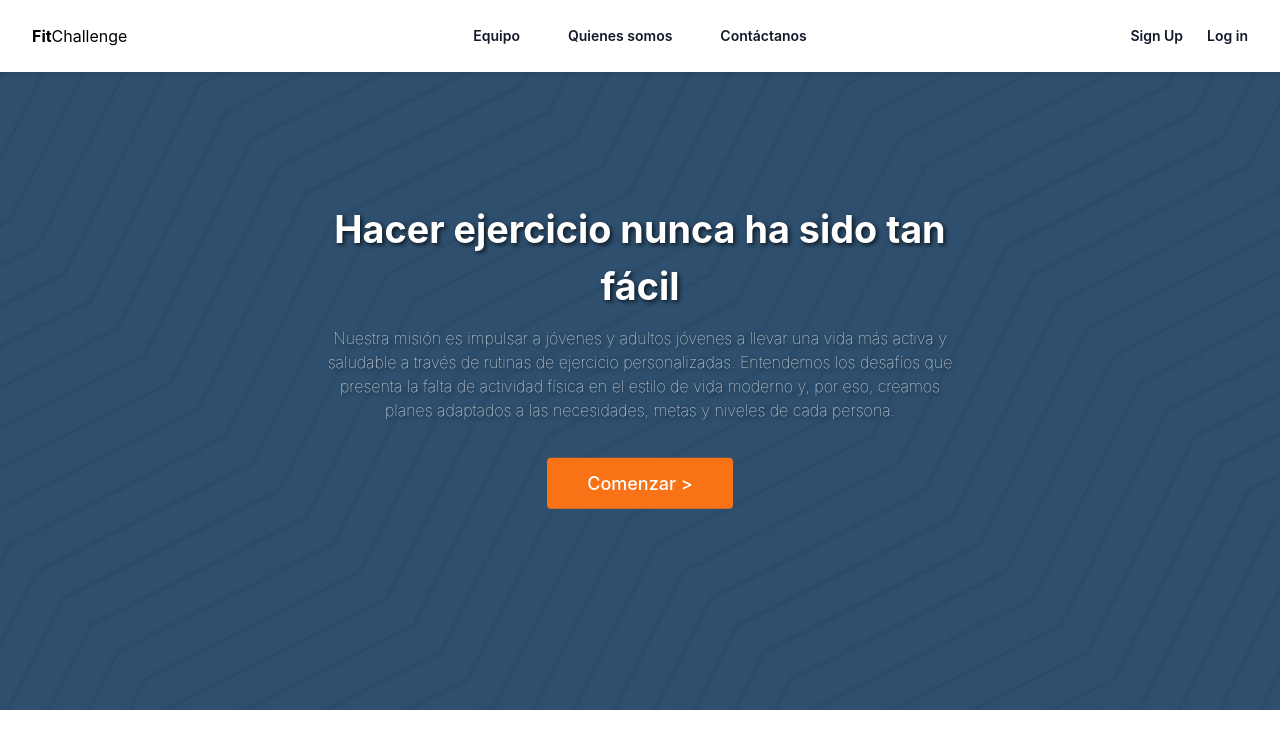
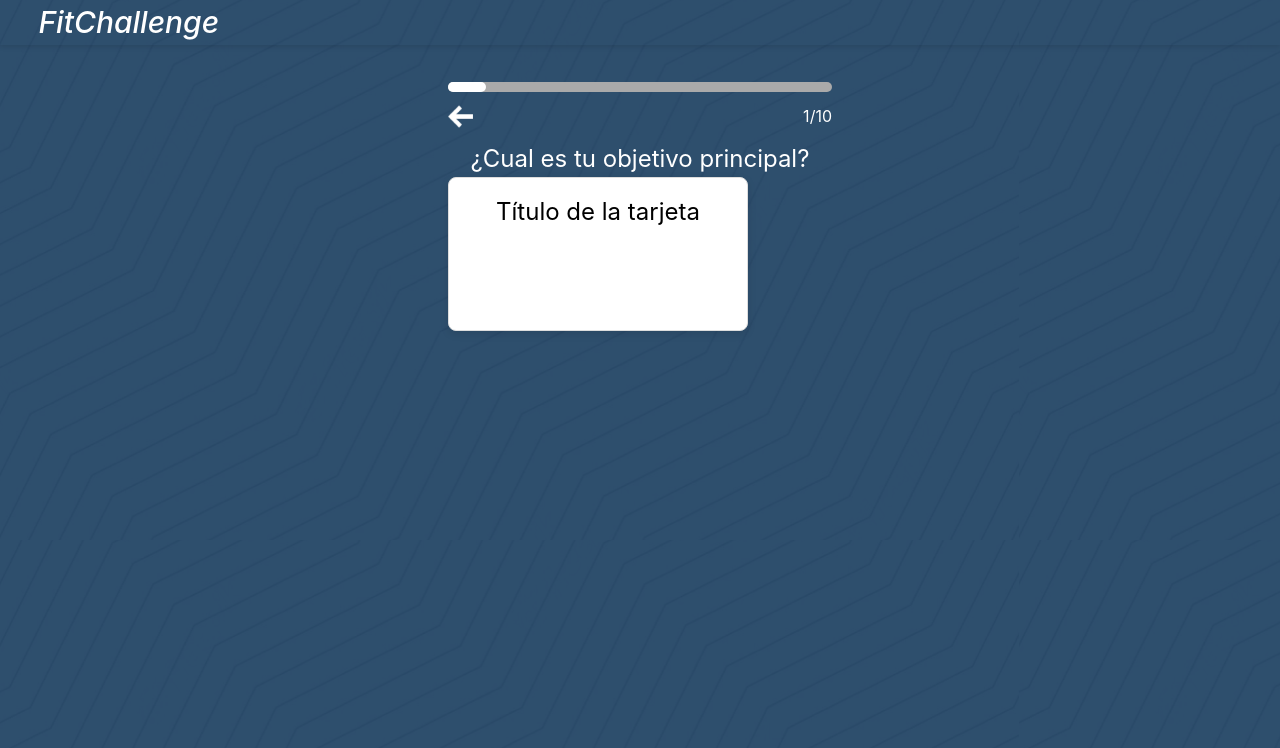
Before and after one commit to OlirahetaX/FitChallenge, a React (Create React App) app: page /UserData in a window 1280 px wide. Before the commit this address led to /. Shown: the top 748 px of the page. Built offline with nearby package versions, Linux system fonts and the light colour scheme; no server answers.

Commit message:
Initial implementation of user data collection window

```diff
--- a/src/App.js
+++ b/src/App.js
@@ -4,6 +4,7 @@ import "./App.css";
 import { auth } from "./Components/Firebase/firebaseConfig"
 import Landing from "./Components/Landing/Landing";
 import Home from "./Components/Home/Home";
+import UserData from "./Components/UserData/UserData";
 
 function App() {
 
@@ -28,6 +29,7 @@ function App() {
             <Route path="*" element={<Navigate replace to={"/"} />} />
           </Route>
           <Route path="Home" element={<Home/>} />
+          <Route path="UserData" element={<UserData/>} />
           {/* <Route path="SignUp" element={<Signup />} /> */}
         </Routes>
       </BrowserRouter>
--- a/src/Components/Landing/Landing.js
+++ b/src/Components/Landing/Landing.js
@@ -4,7 +4,7 @@ import LoginModal from "../Login/LoginModal";
 import SignupModal from "../SignUp/SignupModal";
 import backgroundPic from "../../assets/background-pic.png";
 
-function Landing() {
+const Landing = () => {
   const [isLoginOpen, setIsLoginOpen] = useState(false);
   const [isSignupOpen, setIsSignupOpen] = useState(false);
 
--- a/src/Components/SignUp/SignupModal.js
+++ b/src/Components/SignUp/SignupModal.js
@@ -1,7 +1,10 @@
 import React, { useState } from "react";
+
 import "./SignupModal.css"; // Asegúrate de que tienes el archivo de estilos
+import { useNavigate } from "react-router-dom";
 
 const SignupModal = ({ isOpen, onClose }) => {
+  const navigate = useNavigate()
   const [formData, setFormData] = useState({
     email: "",
     password: "",
@@ -71,9 +74,8 @@ const SignupModal = ({ isOpen, onClose }) => {
         if (response.ok) {
           const data = await response.json();
           console.log(data); // Aquí puedes hacer algo con la respuesta si es necesario
-          alert("Usuario Creado con exito")
           limpiarForm();
-          // Aquí podrías redirigir al usuario o mostrar un mensaje de éxito
+          navigate("/UserData")
         } else {
           const errorData = await response.json();
           console.error(errorData.descripcion);
--- /dev/null
+++ b/src/Components/UserData/Cards/Card1.css
@@ -0,0 +1,24 @@
+.card {
+    border: 1px solid #ddd;
+    border-radius: 8px;
+    padding: 16px;
+    max-width: 300px;
+    background-color: white;
+    box-shadow: 0 3px 8px rgba(0, 0, 0, 0.1);
+    transition: transform 0.3s ease, box-shadow 0.3s ease;
+  }
+
+  .card:hover {
+    transform: translateY(-5px);
+    box-shadow: 0 4px 16px rgba(0, 0, 0, 0.2);
+  }
+
+  .card-title {
+    font-size: 1.5rem;
+    margin-bottom: 12px;
+    color: ;
+  }
+
+  .card-description {
+    font-size: 1rem;
+  }
--- /dev/null
+++ b/src/Components/UserData/Cards/Card1.js
@@ -0,0 +1,16 @@
+import "./Card1.css";
+import React from 'react';
+
+
+
+const Card1 = ({ title, description }) => {
+
+  return (
+    <div className="card">
+      <h2 className="card-title">{title}</h2>
+      <p className="card-description">{description}</p>
+    </div>
+  );
+};
+
+export default Card1;
--- /dev/null
+++ b/src/Components/UserData/UserData.css
@@ -0,0 +1,68 @@
+#principal {
+    background-image: url(../../assets/background-pic.png);
+    height: 100%;
+}
+/* Header Styles */
+.header {
+  background-color: #f0f0f0;
+  text-align: left;
+  background-image: url(../../assets/background-pic.png);
+}
+
+.header-title {
+  margin: 0;
+  font-size: 30px;
+  color: #ffffff;
+  margin-left: 3%;
+  font-weight: 500;
+  font-style: italic;
+}
+
+/* Progress Bar Styles */
+.progress-container {
+  margin-top: 10px;
+  width: 30%;
+  background-color: #aaaaaa;
+  border-radius: 5px;
+  height: 10px;
+  position: relative;
+  margin-left: auto;
+  margin-right: auto;
+}
+
+.progress-bar {
+  height: 100%;
+  background-color: #ffffff;
+  border-radius: 5px;
+}
+
+.progress-container img{
+    margin-top: 3%;
+    width: 25px;
+    height: 25px;
+    cursor: pointer;
+}
+
+.progress-container p{
+    margin-top: 3%;
+    margin-left: auto;
+    color: #ffffff;
+}
+
+.titulo {
+    font-size: 1.5rem; /* Tamaño base */
+    text-align: center;
+    color: #ffffff;
+  }
+
+  @media (max-width: 768px) {
+    .titulo {
+      font-size: 1.3rem; /* Tamaño para pantallas más pequeñas */
+    }
+  }
+
+  @media (max-width: 480px) {
+    .titulo {
+      font-size: 1rem; /* Tamaño para pantallas muy pequeñas */
+    }
+  }
--- /dev/null
+++ b/src/Components/UserData/UserData.js
@@ -0,0 +1,67 @@
+import "./UserData.css";
+import backgroundPic from "../../assets/background-pic.png";
+import back from "../../assets/back.png";
+import { useNavigate } from "react-router-dom";
+import { useState } from "react";
+import Card1 from "./Cards/Card1";
+
+const UserData = () => {
+  const [counter, setCounter] = useState(1);
+  const navigate = useNavigate();
+  const reduceCounter = () => {
+    setCounter((prevCounter) => {
+      const newCounter = prevCounter - 1;
+      if (newCounter === 0) navigate("/"); // Redirigir cuando el contador llegue a 0
+      return newCounter;
+    });
+  };
+
+  const addCounter = () => {
+    setCounter((prevCounter) => prevCounter + 1); // Incrementar el contador
+  };
+  const progressBarWidth = `${(counter / 10) * 100}%`;
+  return (
+    <div id="principal">
+      <header className="header">
+        <h1 className="header-title">FitChallenge</h1>
+      </header>
+      <br />
+      <br />
+      <br />
+      <div className="progress-container">
+        <div className="progress-bar" style={{ width: progressBarWidth }}></div>
+        <div className="flex mb-3">
+          <img src={back} alt="previous-arrow" onClick={reduceCounter} />
+          <p>{counter}/10</p>
+        </div>
+
+        {counter == 1 && (
+          <div>
+            <h1 className="titulo">¿Cual es tu objetivo principal?</h1>
+            <Card1
+              title="Título de la tarjeta"
+              description="Esta es una descripción breve para la tarjeta. Puedes poner cualquier texto aquí."
+            />
+          </div>
+        )}
+        {counter == 2 && <h1> este es el 2 </h1>}
+      </div>
+    </div>
+  );
+};
+
+export default UserData;
+{
+  /* <div class="grid">
+        <p className="header">FitChallenge</p>
+
+        <div className="article">
+          <div class="w-full bg-gray-200 rounded-full h-2.5 dark:bg-gray-700">
+            <div
+              class="bg-blue-600 h-2.5 rounded-full"
+              style={{ width: "10%" }}
+            ></div>
+          </div>
+        </div>
+      </div> */
+}
```
Also changed, not shown: src/assets/back.png (added).
